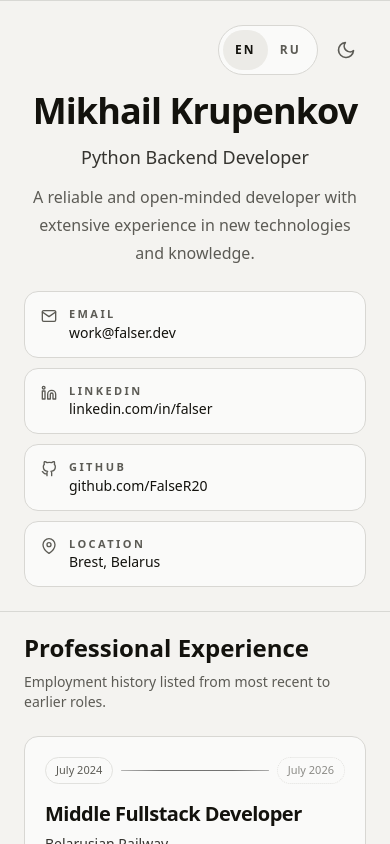
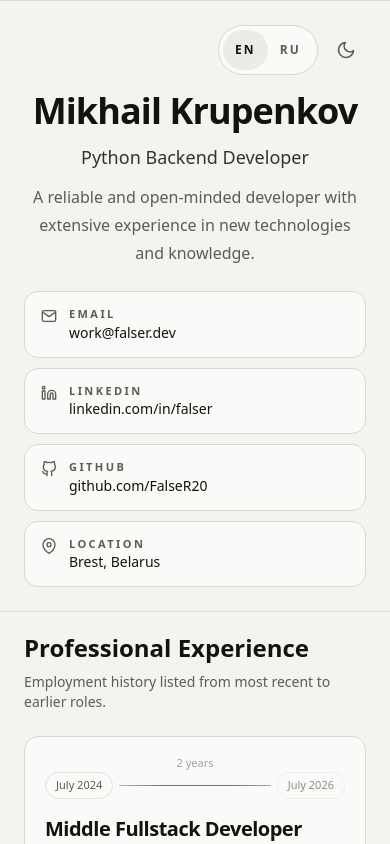
Before and after one commit to FalseR20/FalseR20.github.io, a React (Vite) app: page / in a window 390 px wide. Shown: the top 844 px of the page. Built offline with nearby package versions, Linux system fonts and the light colour scheme.

Commit message:
feat: add duration

```diff
--- a/src/features/cv/components/ExperienceItem.tsx
+++ b/src/features/cv/components/ExperienceItem.tsx
@@ -20,6 +20,7 @@ function formatPeriodDate(date: ExperienceDate) {
 function getPeriodLabels(period: ExperiencePeriod) {
   return {
     top: period.end ? formatPeriodDate(period.end) : null,
+    duration: period.duration ?? null,
     bottom: formatPeriodDate(period.start),
   };
 }
@@ -37,7 +38,7 @@ export function ExperienceItem({ item, isFirst, isLast }: ExperienceItemProps) {
   const timelineEstimatedDotClassName = "border-2 border-ring bg-background";
 
   return (
-    <li className="grid grid-cols-1 gap-4 sm:grid-cols-[11rem_1.25rem_minmax(0,1fr)] sm:gap-6">
+    <li className="grid grid-cols-1 gap-4 sm:grid-cols-[var(--timeline-date-column)_var(--timeline-line-column)_minmax(0,1fr)] sm:gap-[var(--timeline-gap)]">
       <div
         className={cn(
           "hidden text-right sm:flex",
@@ -75,6 +76,13 @@ export function ExperienceItem({ item, isFirst, isLast }: ExperienceItemProps) {
             : "sm:justify-end sm:py-5",
         )}
       >
+        {hasEnd && periodLabels.duration ? (
+          <span
+            className="pointer-events-none absolute top-1/2 left-1/2 z-20 block -translate-x-[calc(50%+11px)] -translate-y-1/2 whitespace-nowrap text-[11px] leading-none font-medium text-muted-foreground/55 -rotate-90"
+          >
+            {periodLabels.duration}
+          </span>
+        ) : null}
         {isFirst && hasEnd ? (
           <span
             aria-hidden="true"
@@ -117,15 +125,24 @@ export function ExperienceItem({ item, isFirst, isLast }: ExperienceItemProps) {
 
       <CardSurface size="default">
         <VStack size="lg">
-          <div className="flex items-center gap-2 sm:hidden">
-            <span className={cn(mobileBadgeClassName, "border-border/70")}>
+          <div className="grid grid-cols-[auto_minmax(0,1fr)_auto] items-center gap-x-1.5 gap-y-1 sm:hidden">
+            {periodLabels.top && periodLabels.duration ? (
+              <p
+                className="col-start-2 row-start-1 justify-self-center text-[11px] leading-none font-medium text-muted-foreground/55"
+              >
+                {periodLabels.duration}
+              </p>
+            ) : null}
+            <span
+              className={cn(mobileBadgeClassName, "col-start-1 row-start-2 border-border/70")}
+            >
               {periodLabels.bottom}
             </span>
             {periodLabels.top ? (
               <span
                 aria-hidden="true"
                 className={cn(
-                  "relative h-px min-w-0 flex-1 overflow-hidden rounded-full bg-primary/10",
+                  "relative col-start-2 row-start-2 h-px min-w-0 overflow-hidden rounded-full bg-primary/10",
                   isEstimatedEnd && "cv-timeline-segment-animated-horizontal",
                 )}
               />
@@ -134,6 +151,7 @@ export function ExperienceItem({ item, isFirst, isLast }: ExperienceItemProps) {
               <span
                 className={cn(
                   mobileBadgeClassName,
+                  "col-start-3 row-start-2",
                   isEstimatedEnd
                     ? "border-dotted border-border/70 text-muted-foreground/70"
                     : "border-border/70",
--- a/src/features/cv/components/ExperienceSection.tsx
+++ b/src/features/cv/components/ExperienceSection.tsx
@@ -25,10 +25,14 @@ export function ExperienceSection({ experience }: ExperienceSectionProps) {
         <CardDescription>{t("ui.experience.description")}</CardDescription>
       </CardHeader>
       <CardContent>
-        <VStack as="ol" size="xl" className="relative">
+        <VStack
+          as="ol"
+          size="xl"
+          className="relative [--timeline-date-column:6.875rem] [--timeline-gap:1rem] [--timeline-line-column:1.25rem]"
+        >
           <span
             aria-hidden="true"
-            className="pointer-events-none absolute top-5 bottom-5 hidden w-px -translate-x-1/2 bg-border sm:left-52.5 sm:block"
+            className="pointer-events-none absolute top-5 bottom-5 hidden w-px -translate-x-1/2 bg-border sm:left-[calc(var(--timeline-date-column)+var(--timeline-gap)+(var(--timeline-line-column)/2))] sm:block"
           />
           {experience.map((item, index) => (
             <ExperienceItem
--- a/src/features/cv/data/cv.types.ts
+++ b/src/features/cv/data/cv.types.ts
@@ -21,6 +21,7 @@ export type ExperienceDate = {
 export type ExperiencePeriod = {
   start: ExperienceDate;
   end?: ExperienceDate;
+  duration?: string;
   endIsEstimated?: boolean;
 };
 
--- a/src/i18n/locales/en.ts
+++ b/src/i18n/locales/en.ts
@@ -80,6 +80,7 @@ export const enTranslation: TranslationResource = {
             month: "July",
             year: "2026",
           },
+          duration: "2 years",
           endIsEstimated: true,
         },
         location: "On-site",
@@ -101,6 +102,7 @@ export const enTranslation: TranslationResource = {
             month: "July",
             year: "2024",
           },
+          duration: "9 months",
         },
         location: "Remote",
         bullets: [
@@ -119,6 +121,7 @@ export const enTranslation: TranslationResource = {
             month: "September",
             year: "2023",
           },
+          duration: "1 year 7 months",
         },
         location: "Remote",
         bullets: [
--- a/src/i18n/locales/ru.ts
+++ b/src/i18n/locales/ru.ts
@@ -80,6 +80,7 @@ export const ruTranslation: TranslationResource = {
             month: "Июль",
             year: "2026",
           },
+          duration: "2 года",
           endIsEstimated: true,
         },
         location: "Офис",
@@ -101,6 +102,7 @@ export const ruTranslation: TranslationResource = {
             month: "Июль",
             year: "2024",
           },
+          duration: "9 месяцев",
         },
         location: "Удаленно",
         bullets: [
@@ -119,6 +121,7 @@ export const ruTranslation: TranslationResource = {
             month: "Сентябрь",
             year: "2023",
           },
+          duration: "1 год 7 месяцев",
         },
         location: "Удаленно",
         bullets: [
```
